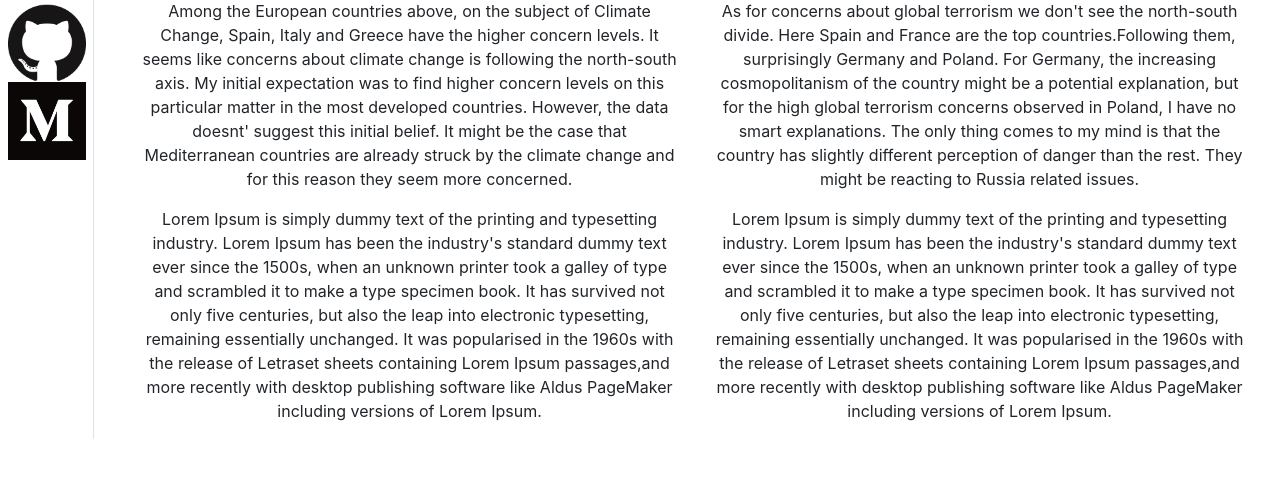
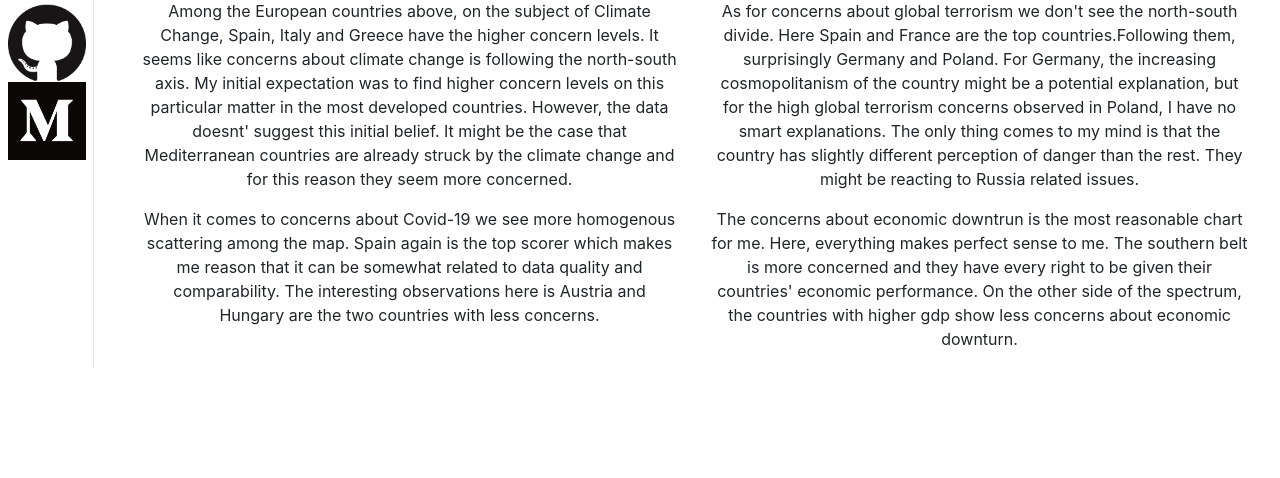
Before and after one commit to tugberkcapraz/worrying-europe, a Flask app: template myapp/templates/index.html in a window 1280 px wide. Shown: the part 164-642 px from the top of the page. Run offline with Flask 2, Linux system fonts and the light colour scheme; the template is opened without the code that fills it, so the values that code supplies are empty; some libraries are stand-ins or nearby versions.

Commit message:
3rd and 4th lipsum

```diff
--- a/myapp/templates/index.html
+++ b/myapp/templates/index.html
@@ -104,28 +104,20 @@
                 <div class="col-6">
                     <div id="chart3">
                         <div id="{{ids[2]}}"></div>
-                        <p> Lorem Ipsum is simply dummy text of the printing and typesetting industry.
-                            Lorem Ipsum has been the industry's standard dummy text ever since the 1500s, when an unknown
-                            printer took a galley of type and scrambled it to make a type specimen book. It has survived not
-                            only five centuries, but also the leap into electronic typesetting, remaining essentially
-                            unchanged.
-                            It was popularised in the 1960s with the release of Letraset sheets containing Lorem Ipsum
-                            passages,and more recently with desktop publishing software like Aldus PageMaker including
-                            versions of Lorem Ipsum.
+                        <p> When it comes to concerns about Covid-19 we see more homogenous scattering among the map.
+                            Spain again is the top scorer which makes me reason that it can be somewhat related to data
+                            quality and comparability. The interesting observations here is Austria and Hungary are the
+                            two countries with less concerns.
                         </p>
                     </div>
                 </div>
                 <div class="col-6">
                     <div id="chart4">
                         <div id="{{ids[3]}}"></div>
-                        <p> Lorem Ipsum is simply dummy text of the printing and typesetting industry.
-                            Lorem Ipsum has been the industry's standard dummy text ever since the 1500s, when an unknown
-                            printer took a galley of type and scrambled it to make a type specimen book. It has survived not
-                            only five centuries, but also the leap into electronic typesetting, remaining essentially
-                            unchanged.
-                            It was popularised in the 1960s with the release of Letraset sheets containing Lorem Ipsum
-                            passages,and more recently with desktop publishing software like Aldus PageMaker including
-                            versions of Lorem Ipsum.
+                        <p> The concerns about economic downtrun is the most reasonable chart for me. Here, everything
+                            makes perfect sense to me. The southern belt is more concerned and they have every right to be
+                            given their countries' economic performance. On the other side of the spectrum, the countries
+                            with higher gdp show less concerns about economic downturn.
                         </p>
                     </div>
                 <div>
```
